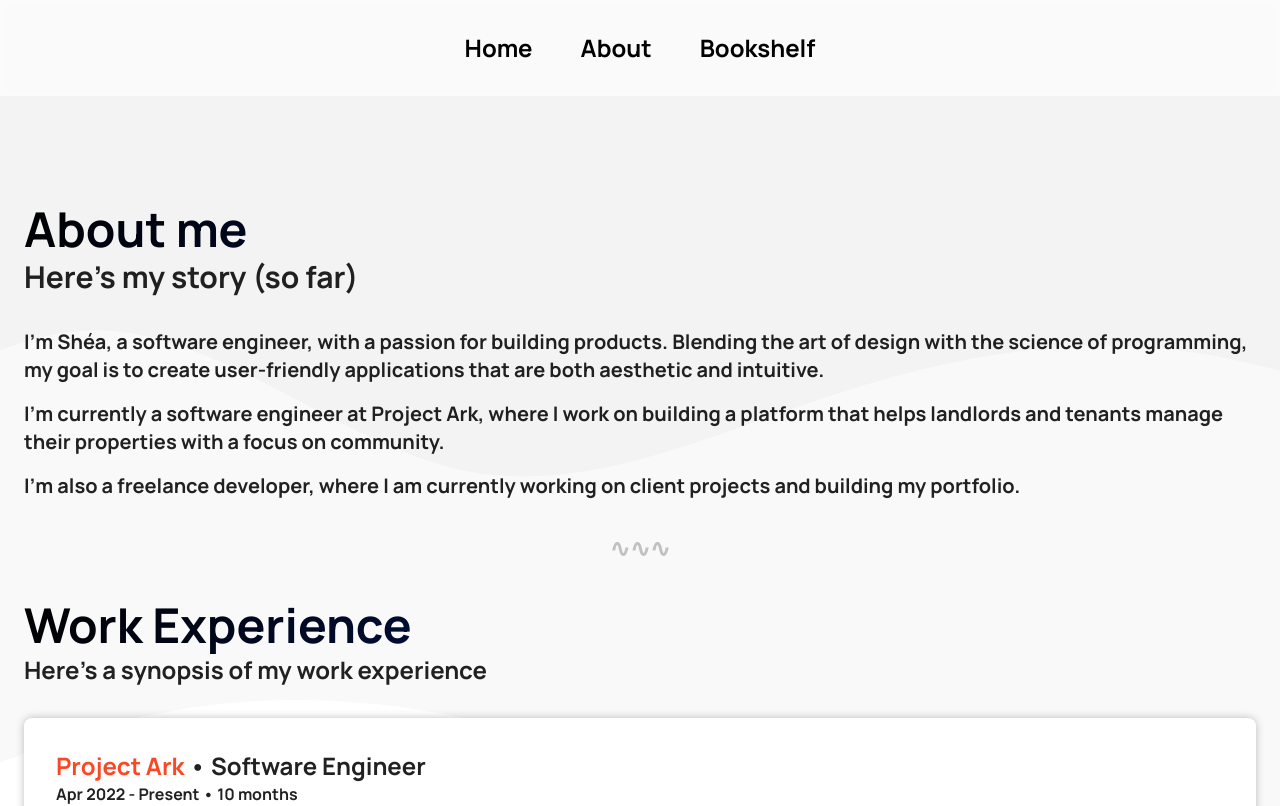
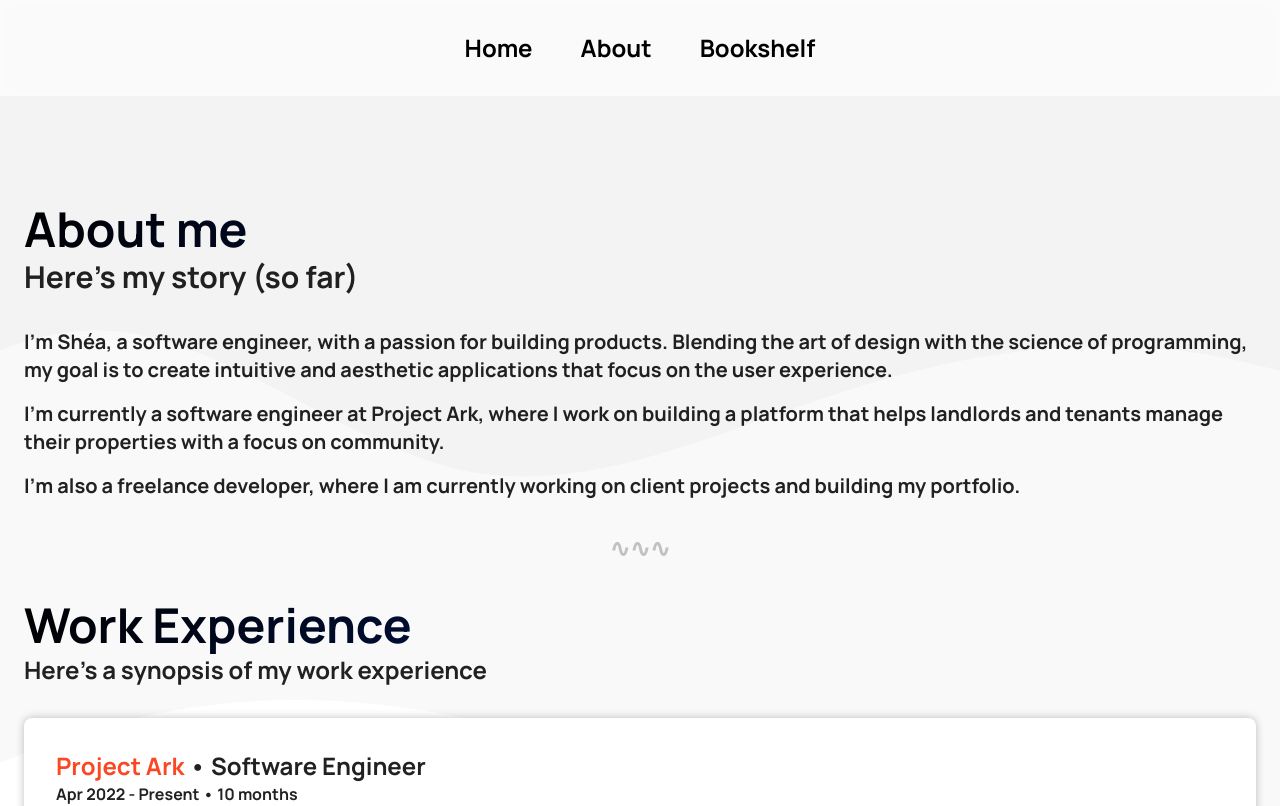
Before and after one commit to sheamcdevitt/SheaOS, a React (Create React App) app in the folder frontend/: page /about in a window 1280 px wide. Shown: the top 806 px of the page. Built offline with nearby package versions, Linux system fonts and the light colour scheme.

Commit message:
small wording change

```diff
--- a/frontend/src/pages/About/AboutSection.tsx
+++ b/frontend/src/pages/About/AboutSection.tsx
@@ -19,8 +19,8 @@ const AboutSection: React.FC = () => {
         <Typography variant='h4'>
           I'm Shéa, a software engineer, with a passion for building products.
           Blending the art of design with the science of programming, my goal is
-          to create user-friendly applications that are both aesthetic and
-          intuitive.
+          to create intuitive and aesthetic applications that focus on the user
+          experience.
         </Typography>
         <Typography mt={2} variant='h4'>
           I'm currently a software engineer at Project Ark, where I work on
```
